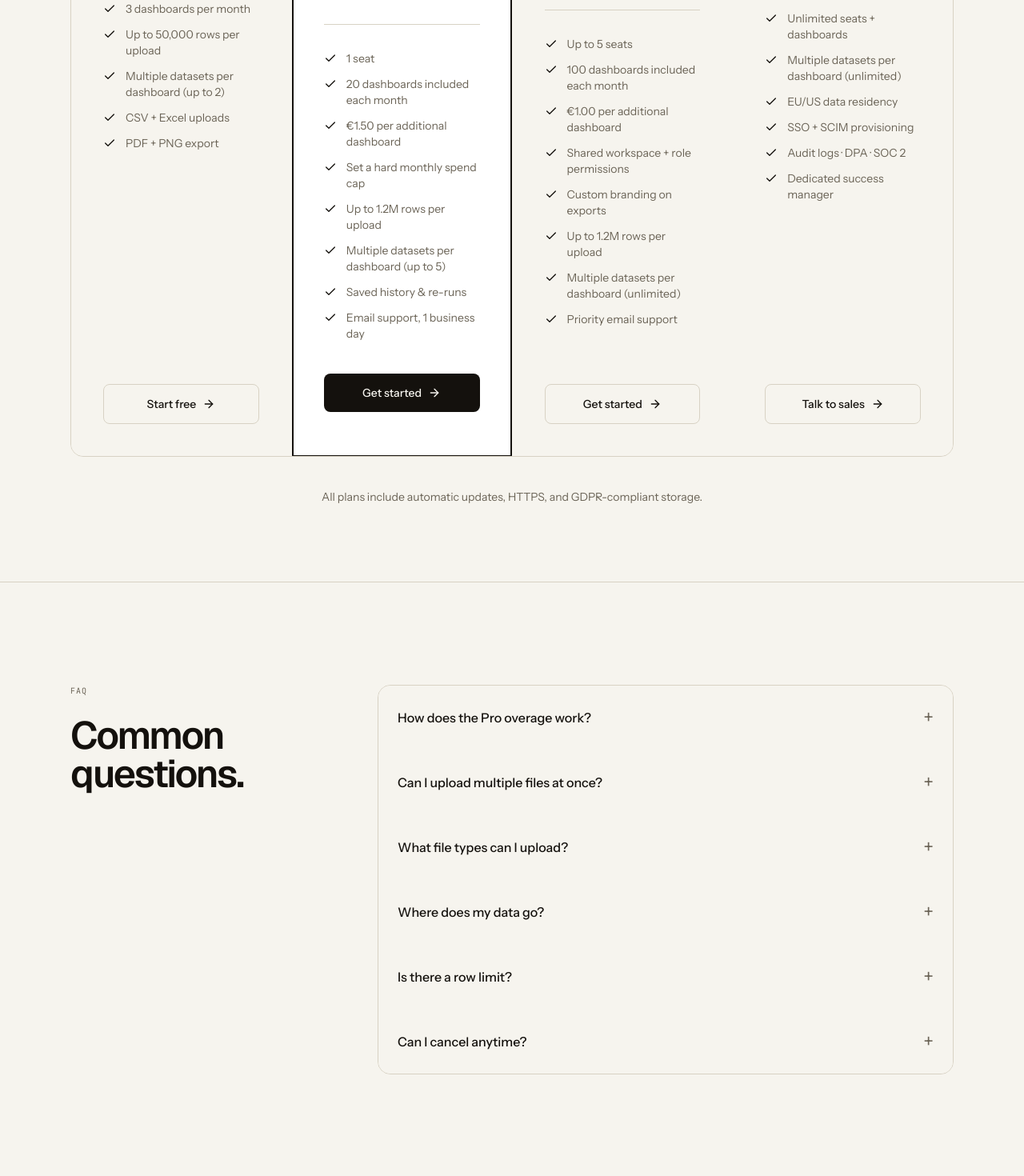
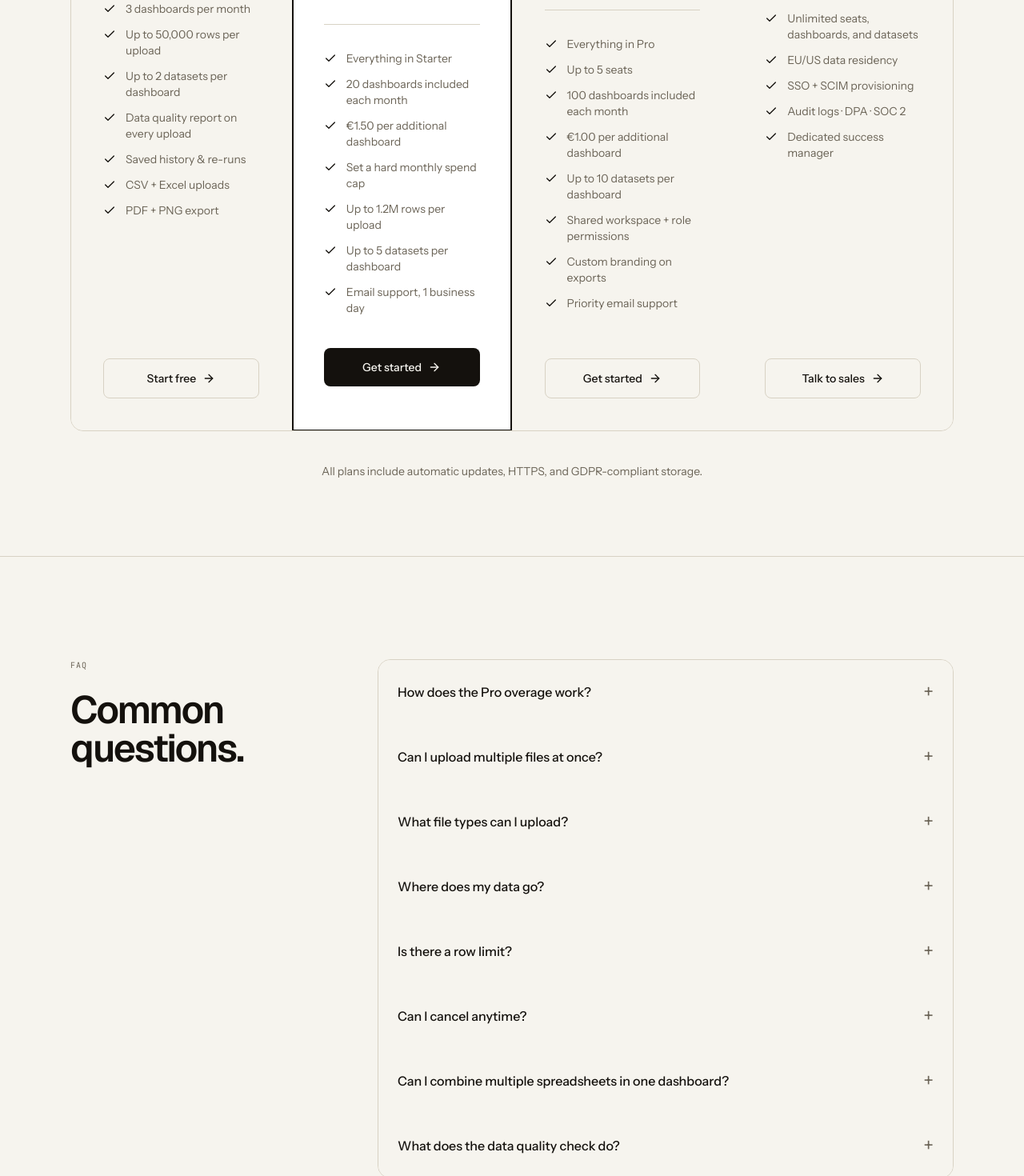
Before and after one commit to vzedo112/Datuma, a React (Create React App) app in the folder frontend/: page /pricing in a window 1280 px wide. Shown: the part 920-2390 px from the top of the page at 80% size. Built offline with nearby package versions, Linux system fonts and the light colour scheme; no server answers.

Commit message:
Enhance upload functionality: improve dataset name deduplication logic and update Home and Pricing pages to clarify multi-file support and data quality checks

```diff
--- a/frontend/src/pages/Home.jsx
+++ b/frontend/src/pages/Home.jsx
@@ -9,6 +9,7 @@ import {
   Gauge,
   Eye,
   LineChart,
+  Layers,
 } from "lucide-react";
 import MarketingNav from "../components/Layout/MarketingNav";
 import MarketingFooter from "../components/Layout/MarketingFooter";
@@ -384,6 +385,20 @@ const features = [
       "No jargon, no axes left unlabelled. Every chart explains itself. Forward it to a CFO without rewriting anything.",
     icon: Eye,
   },
+  {
+    number: "05",
+    title: "Combine spreadsheets in one brief",
+    description:
+      "Upload multiple files into a single dashboard. Datuma names them, treats each as a tab, and writes insights that compare across them when it matters.",
+    icon: Layers,
+  },
+  {
+    number: "06",
+    title: "We catch the inconsistencies first",
+    description:
+      "Before any AI runs, Datuma flags blanks, duplicate rows, mixed-type columns, inconsistent date formats, and outliers — read-only, so your file stays untouched.",
+    icon: ShieldCheck,
+  },
 ];
 
 function Features() {
@@ -439,9 +454,10 @@ function Features() {
 
 function HowItWorks() {
   const steps = [
-    { n: "Step 01", title: "Upload your file", body: "Drag a CSV or Excel sheet into the workspace. Up to 1.2M rows. No mapping, no setup." },
-    { n: "Step 02", title: "Datuma reads it", body: "We profile the columns, compute medians/distributions, sample rows, and brief our analyst model with everything it needs." },
-    { n: "Step 03", title: "You get a dashboard", body: "Headline metrics, charts that answer the right question, and written insights you can forward." },
+    { n: "Step 01", title: "Upload your files", body: "Drag one or more CSV or Excel sheets into the workspace. Up to 1.2M rows per file. No mapping, no setup." },
+    { n: "Step 02", title: "Datuma reads them", body: "We profile the columns, compute medians/distributions, sample rows, and brief our analyst model with everything it needs." },
+    { n: "Step 03", title: "Data quality check", body: "Read-only pre-flight: blanks, duplicates, inconsistent date formats, mixed-type columns, outliers. You decide whether to proceed." },
+    { n: "Step 04", title: "You get a dashboard", body: "Headline metrics, charts that answer the right question, and written insights you can forward — including cross-file comparisons when you upload more than one sheet." },
   ];
 
   return (
@@ -459,14 +475,14 @@ function HowItWorks() {
           </h2>
         </div>
 
-        <div className="grid md:grid-cols-3 gap-px bg-foreground/10 border border-foreground/10 rounded-xl overflow-hidden">
+        <div className="grid md:grid-cols-2 lg:grid-cols-4 gap-px bg-foreground/10 border border-foreground/10 rounded-xl overflow-hidden">
           {steps.map((s) => (
-            <div key={s.n} className="bg-background p-8 lg:p-10">
+            <div key={s.n} className="bg-background p-6 lg:p-8">
               <span className="font-mono text-[10px] tracking-widest uppercase text-muted-foreground">
                 {s.n}
               </span>
-              <h3 className="font-display text-2xl lg:text-3xl mt-3 mb-4">{s.title}</h3>
-              <p className="text-muted-foreground leading-relaxed">{s.body}</p>
+              <h3 className="font-display text-2xl lg:text-[1.75rem] mt-3 mb-4 leading-tight">{s.title}</h3>
+              <p className="text-muted-foreground leading-relaxed text-[15px]">{s.body}</p>
             </div>
           ))}
         </div>
--- a/frontend/src/pages/Pricing.jsx
+++ b/frontend/src/pages/Pricing.jsx
@@ -19,7 +19,9 @@ const plans = [
     features: [
       "3 dashboards per month",
       "Up to 50,000 rows per upload",
-      "Multiple datasets per dashboard (up to 2)",
+      "Up to 2 datasets per dashboard",
+      "Data quality report on every upload",
+      "Saved history & re-runs",
       "CSV + Excel uploads",
       "PDF + PNG export",
     ],
@@ -35,13 +37,12 @@ const plans = [
     href: "/app",
     popular: true,
     features: [
-      "1 seat",
+      "Everything in Starter",
       "20 dashboards included each month",
       "€1.50 per additional dashboard",
       "Set a hard monthly spend cap",
       "Up to 1.2M rows per upload",
-      "Multiple datasets per dashboard (up to 5)",
-      "Saved history & re-runs",
+      "Up to 5 datasets per dashboard",
       "Email support, 1 business day",
     ],
   },
@@ -55,13 +56,13 @@ const plans = [
     cta: "Get started",
     href: "/app",
     features: [
+      "Everything in Pro",
       "Up to 5 seats",
       "100 dashboards included each month",
       "€1.00 per additional dashboard",
+      "Up to 10 datasets per dashboard",
       "Shared workspace + role permissions",
       "Custom branding on exports",
-      "Up to 1.2M rows per upload",
-      "Multiple datasets per dashboard (unlimited)",
       "Priority email support",
     ],
   },
@@ -75,8 +76,7 @@ const plans = [
     href: "mailto:hello@datuma.app",
     features: [
       "Everything in Team",
-      "Unlimited seats + dashboards",
-      "Multiple datasets per dashboard (unlimited)",
+      "Unlimited seats, dashboards, and datasets",
       "EU/US data residency",
       "SSO + SCIM provisioning",
       "Audit logs · DPA · SOC 2",
@@ -292,6 +292,14 @@ const faqs = [
     q: "Can I cancel anytime?",
     a: "Yes. Cancel from the dashboard in two clicks. Your account drops back to Starter at the end of the billing period.",
   },
+  {
+    q: "Can I combine multiple spreadsheets in one dashboard?",
+    a: "Yes. Drop several files into the same upload and Datuma treats each as a named dataset. Claude sees all schemas, sample rows, and stats together — so insights can compare across files when that's what matters. File caps by plan: Starter 2, Pro 5, Team 10, Enterprise 20.",
+  },
+  {
+    q: "What does the data quality check do?",
+    a: "Before Claude sees your data, Datuma runs a read-only pre-flight: missing values per column, duplicate rows, inconsistent date formats, columns with mixed data types, and outliers more than 3 standard deviations from the mean. You see a report, then decide whether to proceed or go fix your file. We never modify your data.",
+  },
 ];
 
 function FAQ() {
```
Also changed, not shown: 1 other file (tests, documents, lock files or other folders).
